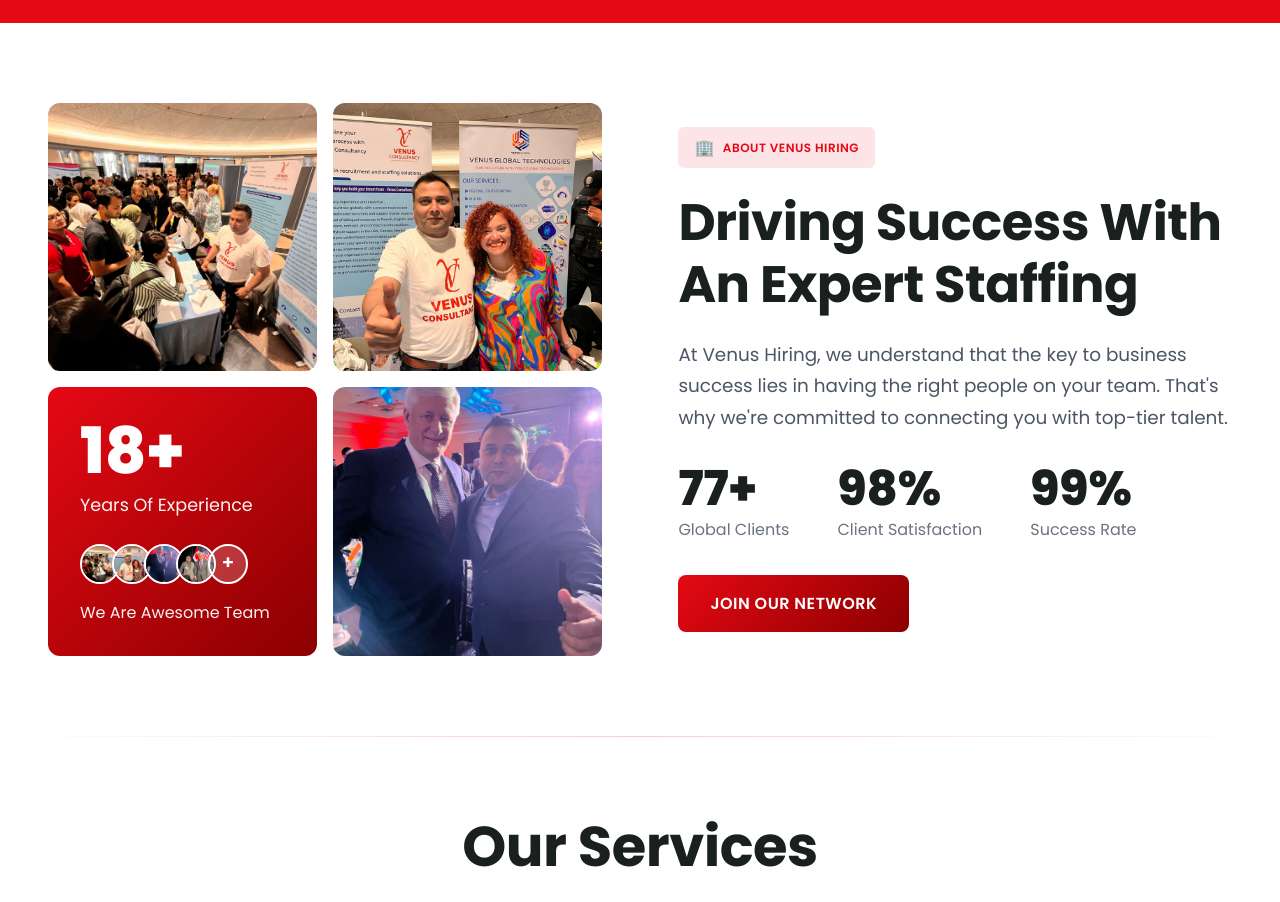
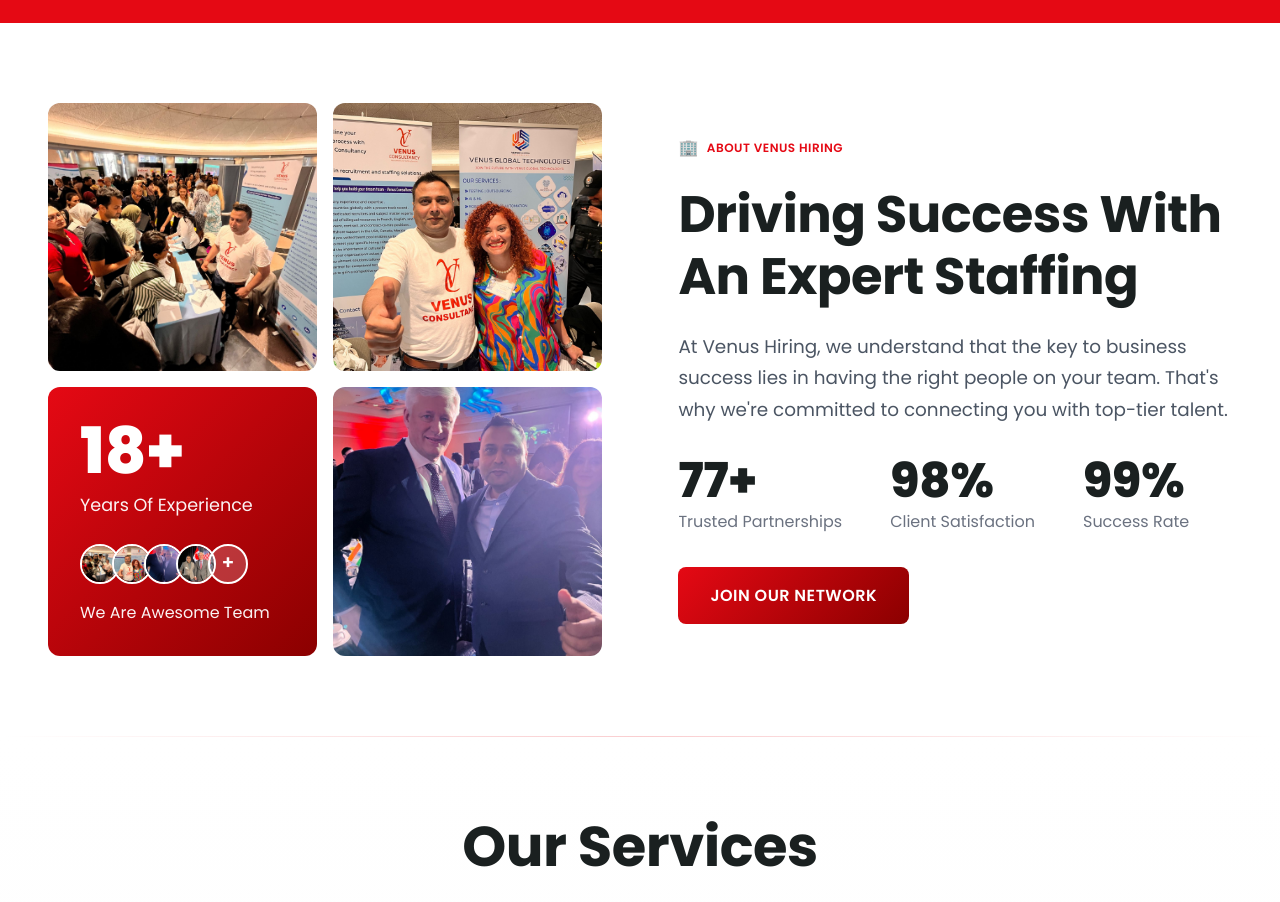
Before and after one commit to Jivansatapathy/VenusConsultancy, a React (Vite) app in the folder client/: page / in a window 1280 px wide. Shown: the part 840-1742 px from the top of the page. Built offline with nearby package versions, Linux system fonts and the light colour scheme; no server answers.

Commit message:
How we work

```diff
--- a/client/src/components/StatAbout.css
+++ b/client/src/components/StatAbout.css
@@ -146,10 +146,7 @@
   display: inline-flex;
   align-items: center;
   gap: 0.5rem;
-  padding: 0.5rem 1rem;
-  background: rgba(229, 9, 20, 0.1);
   color: #e50914;
-  border-radius: 6px;
   font-size: 0.75rem;
   font-weight: 600;
   letter-spacing: 0.5px;
--- a/client/src/components/StatAbout.jsx
+++ b/client/src/components/StatAbout.jsx
@@ -155,7 +155,7 @@
               <div className="stat-about__stat-number">
                 {formatStat(counts.clients, 'K+')}
               </div>
-              <div className="stat-about__stat-label">Global Clients</div>
+              <div className="stat-about__stat-label">Trusted Partnerships</div>
             </div>
             <div className="stat-about__stat">
               <div className="stat-about__stat-number">
```
